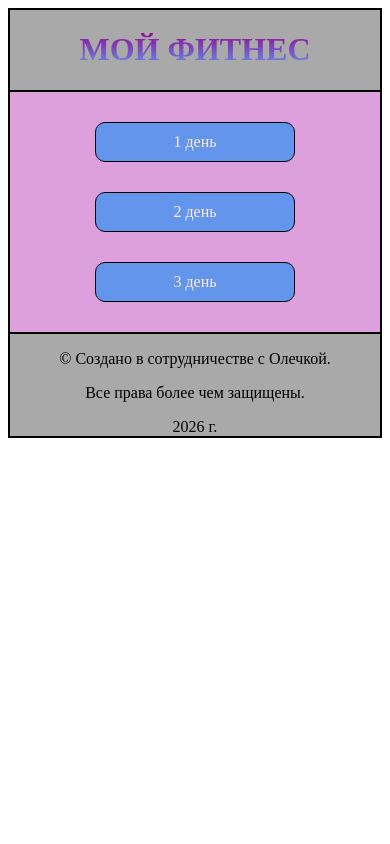
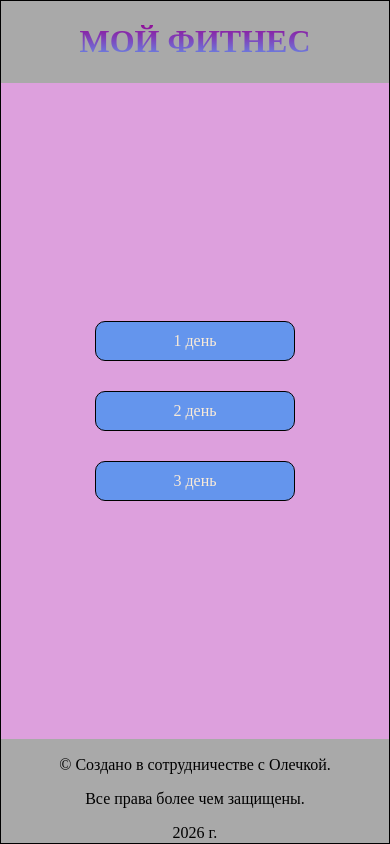
Before and after one commit to AlexGukov44/My-fitness, a plain HTML site: page index.html in a window 390 px wide. Drawn offline with Linux system fonts and the light colour scheme.

Commit message:
доработка адаптации

```diff
--- a/style/styles.css
+++ b/style/styles.css
@@ -6,10 +6,13 @@
     width: 500px;
     border: 1px solid black;
     margin: auto;
+    display: flex;
+    flex-direction: column;
+    min-height: 100vh;
 }
 
 header {
-    border: 1px solid black;
+    border: 1px solid darkgray;
     background-color: darkgray;
 }
 header h1 {
@@ -21,7 +24,8 @@ header h1 {
 }
 
 main {
-    border: 1px solid black;
+    flex: 1;
+    border: 1px solid plum;
     background-color: plum;
     height: auto;
     display: flex;
@@ -52,7 +56,7 @@ video {
     overflow: hidden;
 }
 footer {
-    border: 1px solid black;
+    border: 1px solid darkgrey;
     text-align: center;
     background-color: darkgray;
 }
@@ -63,5 +67,10 @@ footer {
         width: 100%;
         margin: 0;
     }
-
+    body {
+        margin: 0;
+    }
+    .main1 {
+        height: 100%;
+    }
 }
```
